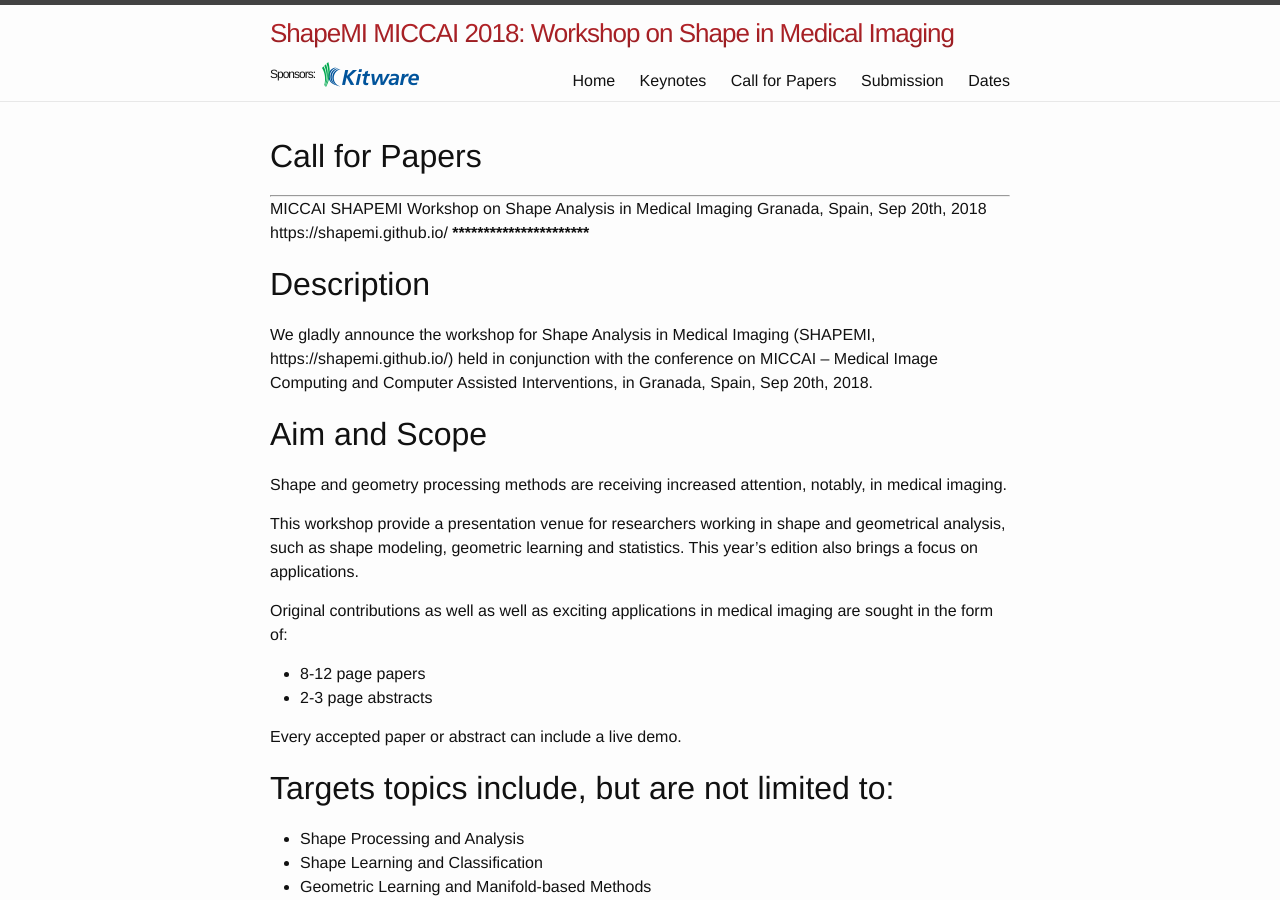
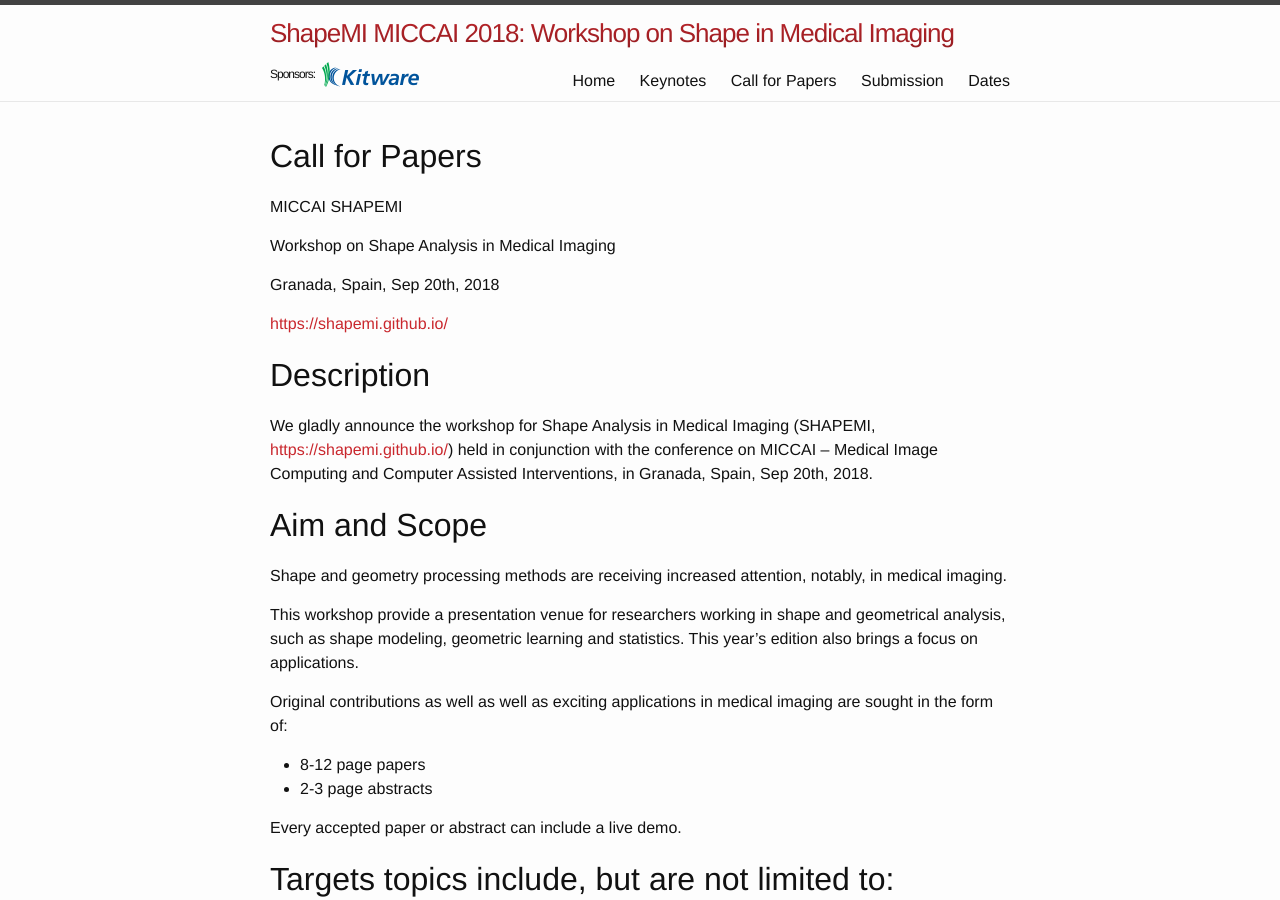
Before and after one commit to shapemi/shapemi2020, a Jekyll site: the page built from cfp/cfp.md, in a window 1280 px wide and 900 px high. Built offline with Jekyll 4.4.1, drawn with Linux system fonts in a browser that asks for light colours; some of the changed lines change nothing that is shown.

Commit message:
Update cfp.md

```diff
--- a/cfp/cfp.md
+++ b/cfp/cfp.md
@@ -6,16 +6,19 @@ order: 2
 ---
 # Call for Papers
 
-******************************************************************
+
 MICCAI SHAPEMI
+
 Workshop on Shape Analysis in Medical Imaging
+
 Granada, Spain, Sep 20th, 2018
-https://shapemi.github.io/
-******************************************************************
+
+[https://shapemi.github.io/](https://shapemi.github.io/)
+
 
 # Description
 
-We gladly announce the workshop for Shape Analysis in Medical Imaging (SHAPEMI, https://shapemi.github.io/) held in conjunction with the conference on MICCAI – Medical Image Computing and Computer Assisted Interventions, in Granada, Spain, Sep 20th, 2018.
+We gladly announce the workshop for Shape Analysis in Medical Imaging (SHAPEMI, [https://shapemi.github.io/](https://shapemi.github.io/)) held in conjunction with the conference on MICCAI – Medical Image Computing and Computer Assisted Interventions, in Granada, Spain, Sep 20th, 2018.
 
 # Aim and Scope
 
```
